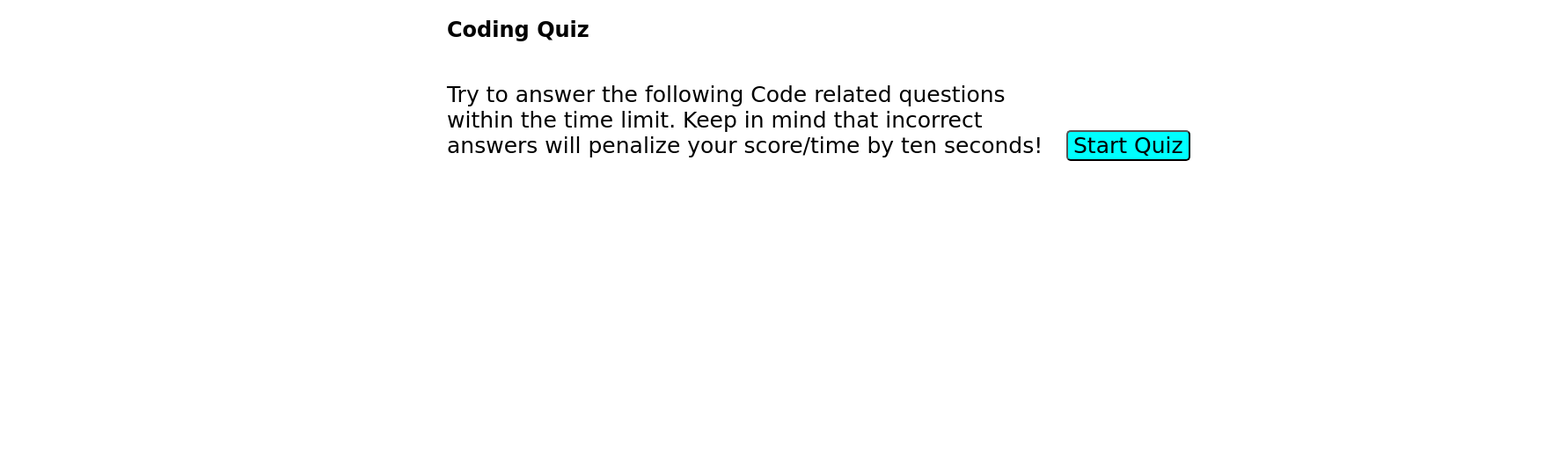
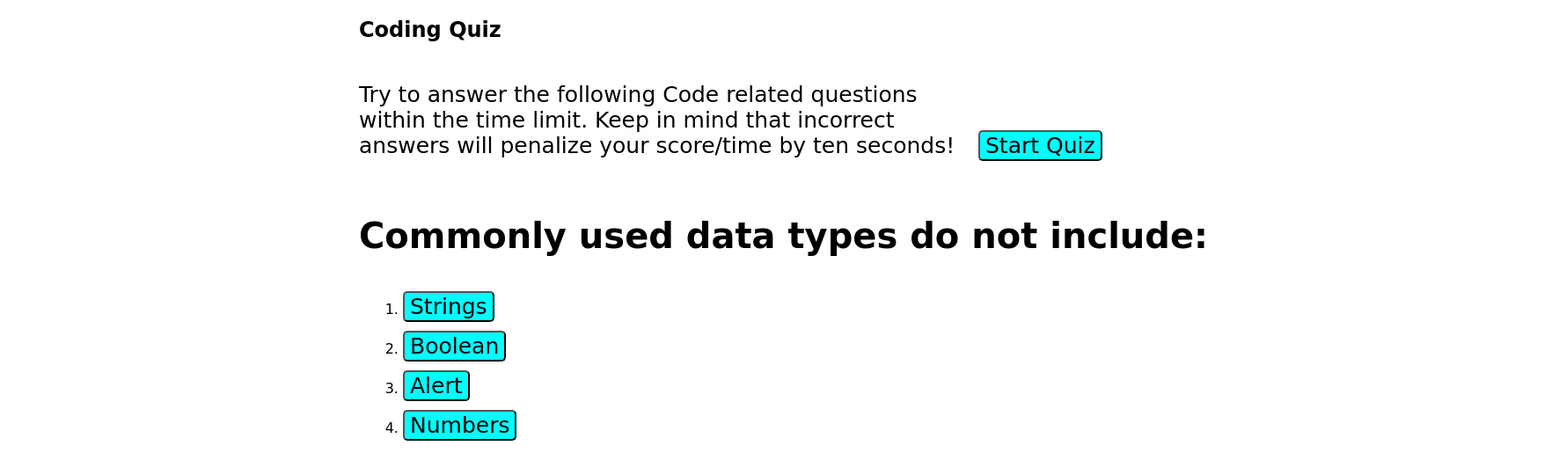
Before and after one commit to anayoifediora/JavaScript-Quiz, a plain HTML site: page index.html in a window 1280 px wide. Shown: the whole page at 88% size, 1772 px wide, since content can reach past the window. Drawn offline with Linux system fonts and the light colour scheme; a web font is replaced by a local one.

Commit message:
Queried the DOM to create and append elements

```diff
--- a/Assets/CSS/style.css
+++ b/Assets/CSS/style.css
@@ -1,6 +1,6 @@
 main {
     position:relative;
-    left:400px;
+    left:300px;
 }
 
 section {
@@ -28,10 +28,3 @@ button {
     background-color: aqua;
     border-radius: 5px;
 }
-.question-section {
-    display:none;
-}
-
-.show {
-    display:block;
-}
--- a/Assets/js/script.js
+++ b/Assets/js/script.js
@@ -1,10 +1,62 @@
-var startButton = document.querySelector(".start-button");
+var body = document.body;
+var startButton = document.getElementById("#start-button");
 var questionSection = document.querySelector(".question-section");
-/*var questions = "";
-var options = [];
-var correctOption = "";*/
+
+var questionEl = document.createElement('p');
+var divQuestionsEl = document.createElement('div');
+var divAnswerEl = document.createElement('div');
+var olEl = document.createElement('ol');
+var answerButton1 = document.createElement('button');
+var answerButton2 = document.createElement('button');
+var answerButton3 = document.createElement('button');
+var answerButton4 = document.createElement('button');
+var liEl1 = document.createElement('li');
+var liEl2 = document.createElement('li');
+var liEl3 = document.createElement('li');
+var liEl4 = document.createElement('li');
+
+divQuestionsEl.setAttribute('class', 'questions');
+divAnswerEl.setAttribute('class', 'answer-buttons');
+
+questionEl.textContent = "Commonly used data types do not include:";
+answerButton1.textContent = "Strings";
+answerButton2.textContent = "Boolean";
+answerButton3.textContent = "Alert";
+answerButton4.textContent = "Numbers";
+
+questionSection.appendChild(divQuestionsEl);
+divQuestionsEl.appendChild(questionEl);
+questionSection.appendChild(divAnswerEl);
+divAnswerEl.appendChild(olEl);
+olEl.appendChild(liEl1);
+olEl.appendChild(liEl2);
+olEl.appendChild(liEl3);
+olEl.appendChild(liEl4);
+
+liEl1.appendChild(answerButton1);
+liEl2.appendChild(answerButton2);
+liEl3.appendChild(answerButton3);
+liEl4.appendChild(answerButton4);
 
 
-startButton.addEventListener("click", function () {
-    questionSection.classList.add('show');
-});
+
+
+var options = [];
+var correctOption = ""
+
+/* function startQuiz () {
+    renderQuestions();
+
+}; */
+
+function renderQuestions() {
+
+    document.body.questionSection;
+    /* var questionParagraph = document.createElement('p');
+    questionParagraph.textContent = "Commonly used data types do not include:";
+    questionSection.appendChild(questionParagraph); */
+};
+
+renderQuestions();
+
+//startButton.addEventListener("click", startQuiz);
--- a/index.html
+++ b/index.html
@@ -19,10 +19,10 @@
                     <p class ="quiz-instructions">Try to answer the following Code related questions within the time limit.
                    Keep in mind that incorrect answers will penalize your score/time by ten seconds!
                      </p>
-                <button class="start-button">Start Quiz</button>
+                <button id="start-button">Start Quiz</button>
             </section>
             <section class="question-section">
-                <div class ="questions">
+                <!--<div class ="questions">
                     <p>Commonly used Data types do not include:</p>
 
                 </div>
@@ -35,7 +35,7 @@
                         <li><button>Numbers</button></li>
                     </ol>
 
-                </div>
+                </div>-->
             </section>
 
         </main>
```
